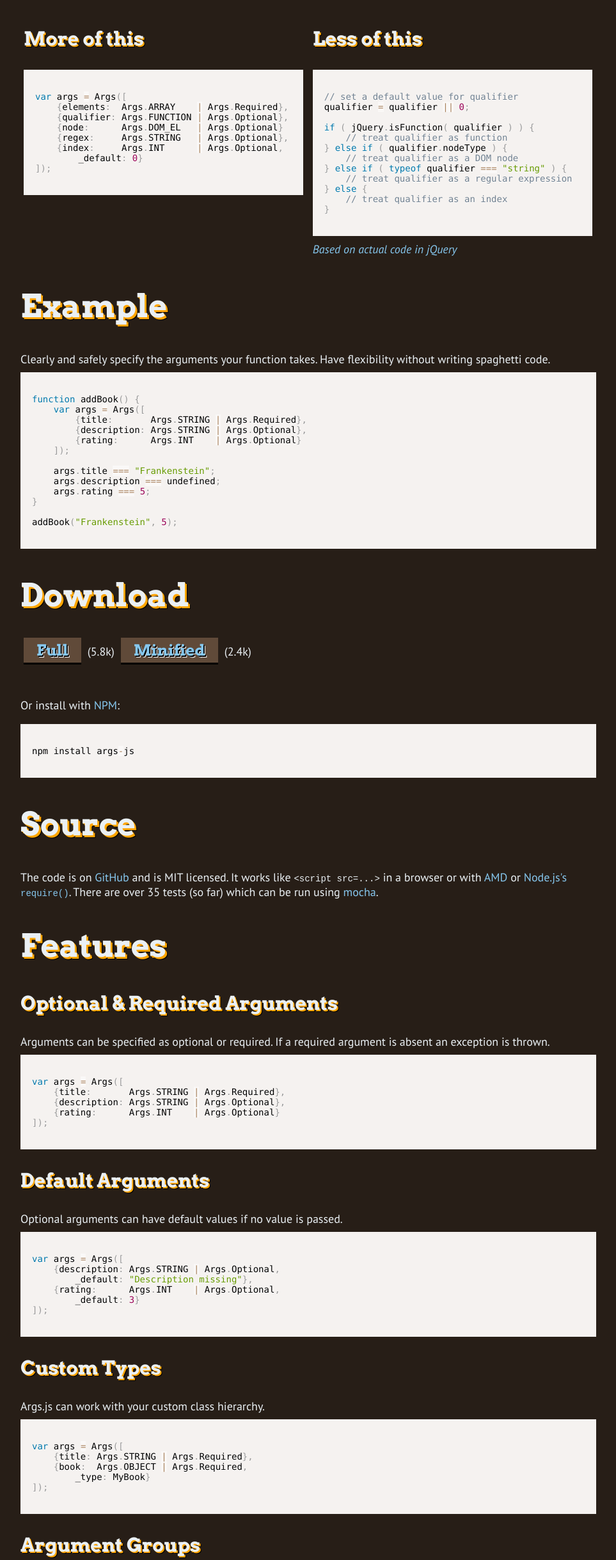
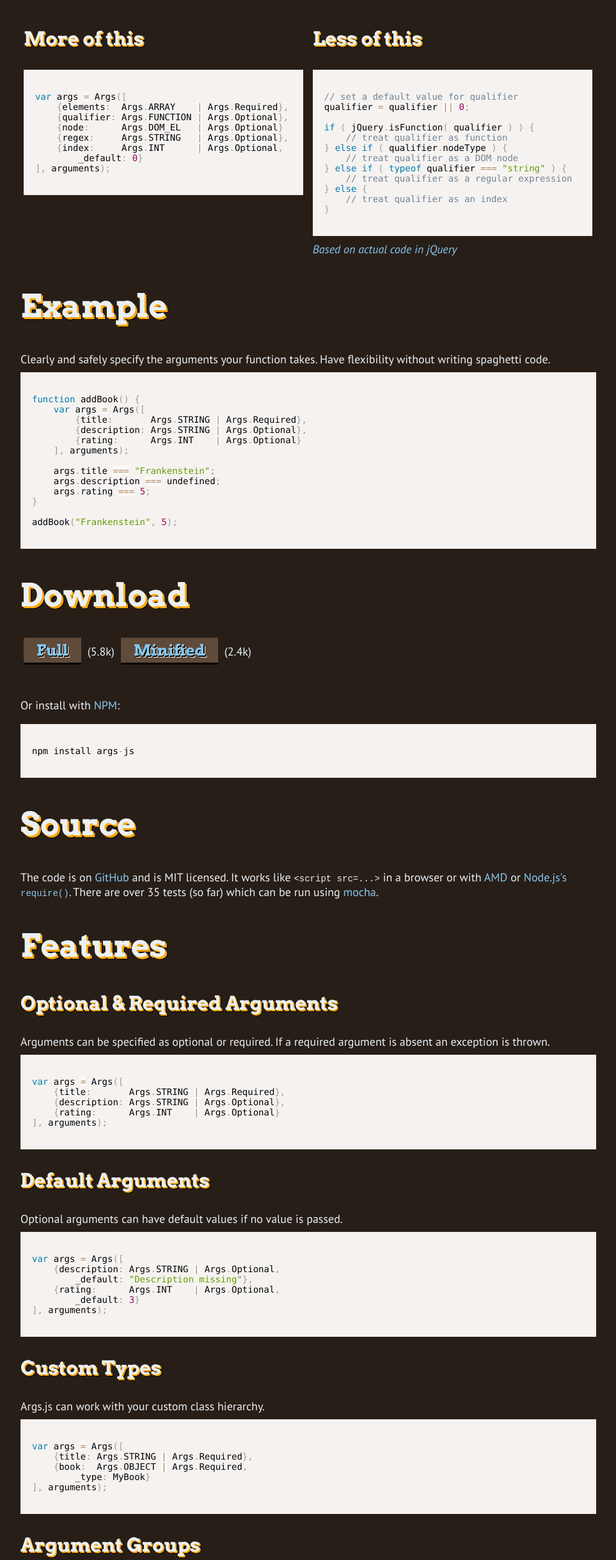
Before and after one commit to joebain/args.js, a plain HTML site: page index.html in a window 1280 px wide. Shown: the part 358-2797 px from the top of the page at 64% size, without its empty margins (158-1121 px from the left). Drawn offline with Linux system fonts and the light colour scheme.

Commit message:
updated examples to pass arguments array manually

```diff
--- a/index.html
+++ b/index.html
@@ -28,7 +28,7 @@ var args = Args([
 	{regex:     Args.STRING   | Args.Optional},
 	{index:     Args.INT      | Args.Optional,
 		_default: 0}
-]);
+], arguments);
 				</code></pre>
 			</div>
 			<div class=col>
@@ -58,7 +58,7 @@ function addBook() {
 		{title:       Args.STRING | Args.Required},
 		{description: Args.STRING | Args.Optional},
 		{rating:      Args.INT    | Args.Optional}
-	]);
+	], arguments);
 
 	args.title === "Frankenstein";
 	args.description === undefined;
@@ -90,7 +90,7 @@ var args = Args([
 	{title:       Args.STRING | Args.Required},
 	{description: Args.STRING | Args.Optional},
 	{rating:      Args.INT    | Args.Optional}
-]);
+], arguments);
 		</code></pre>
 		<h3>Default Arguments</h3>
 		Optional arguments can have default values if no value is passed.
@@ -100,7 +100,7 @@ var args = Args([
 		_default: "Description missing"},
 	{rating:      Args.INT    | Args.Optional,
 		_default: 3}
-]);
+], arguments);
 		</code></pre>
 		<h3>Custom Types</h3>
 		Args.js can work with your custom class hierarchy.
@@ -109,7 +109,7 @@ var args = Args([
 	{title: Args.STRING | Args.Required},
 	{book:  Args.OBJECT | Args.Required,
 		_type: MyBook}
-]);
+], arguments);
 		</code></pre>
 		<h3>Argument Groups</h3>
 		Specify an argument group when one of serveral types can be passed.
@@ -121,7 +121,7 @@ function myFunc() {
 			{description: Args.STRING},
 			{myBook:      Args.OBJECT, _type: MyBook}
 		]
-	]);
+	], arguments);
 }
 
 myFunc("Wuthering Heights", wutherBookObject);
@@ -136,7 +136,7 @@ function myFunc() {
 		{title:       Args.STRING | Args.Required},
 		{description: Args.STRING | Args.Optional},
 		{rating:      Args.INT    | Args.Optional}
-	]);
+	], arguments);
 }
 
 myFunc("Frankenstein", "A book about monsters", 5);
```
Also changed, not shown: 1 other file.
